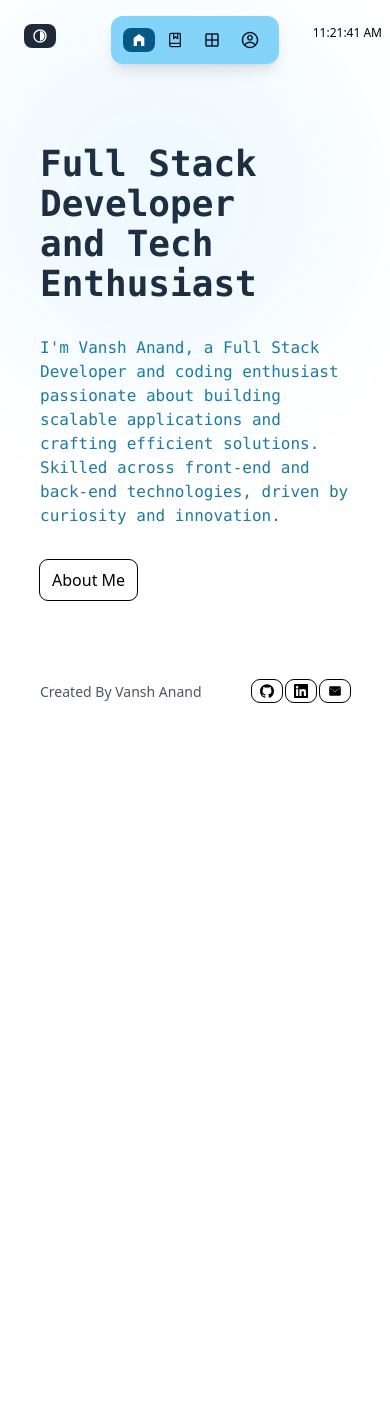
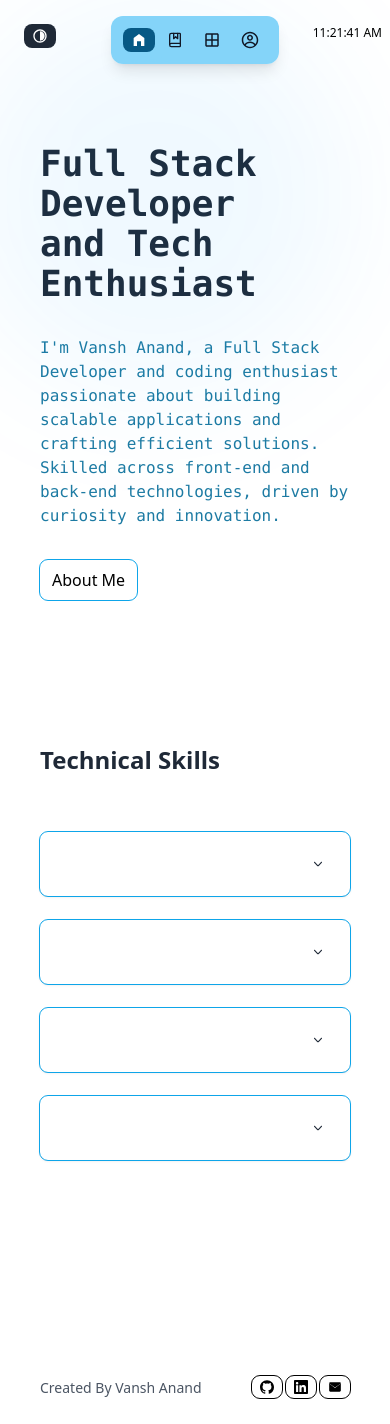
Before and after one commit to vanshanand34/Vansh-Portfolio, a Next.js app: page / in a window 390 px wide. Before the commit the page ends 844 px from the top, so only its background shows below. Built offline with nearby package versions, Linux system fonts and the light colour scheme.

Commit message:
feat: Created technical skills section

```diff
--- a/app/HomePage.tsx
+++ b/app/HomePage.tsx
@@ -3,35 +3,90 @@
 import Link from "next/link";
 import ParentLayout from "./ParentLayout";
 import Footer from "./components/Footer";
+import { useEffect, useState } from "react";
 
 
 export default function HomePage() {
   return (
-    <ParentLayout ChildComponent={<HomePageComponent />} elementName="home"/>
+    <ParentLayout ChildComponent={<HomePageComponent />} elementName="home" />
   )
 }
 
 function HomePageComponent() {
+  const frontendSkills = ["HTML", "CSS", "Javascript", "ReactJs", "Typescript", "NextJs", "Bootstrap", "Tailwind"];
+  const backendSkills = ["Django", "NodeJs", "ExpressJs"];
+  const database = ["MongoDB", "MySQL"];
+  const programmingLang = ["C", "C++", "Python", "Java"];
+
+  const [openDropdownId, setOpenDropDownId] = useState('');
+
+  function handleClick(e: React.MouseEvent) {
+    const element = e.target.closest(".dropdown");
+    console.log(element?.id);
+    if (element) {
+      setOpenDropDownId(prev => element.id == prev ? '' : element.id);
+    } else {
+      setOpenDropDownId('');
+    }
+  }
+
+
   return (
     <>
-      <div className="px-10 sm:px-20 md:px-38 lg:px-56 xl:px-64 pt-28 pb-6 md:pt-44">
+      <div className="px-10 sm:px-20 md:px-38 lg:px-56 xl:px-64 pt-28 pb-6 md:pt-44"
+        onClick={handleClick} >
         <div className="text-4xl md:text-5xl lg:text-6xl dark:text-gray-200 text-gray-800 font-bold font-mono py-4 pt-8">
           <div>Full Stack Developer</div>
           <div>and Tech Enthusiast</div>
         </div>
 
-        <div className="md:text-xl text-base text-[#1d7ba3] text-bold dark:text-gray-300 font-mono py-4">
+        <div className="md:text-xl text-base text-[#1d7ba3] text-bold  font-mono py-4">
           I&apos;m Vansh Anand, a Full Stack Developer and coding enthusiast passionate about building scalable applications and crafting efficient solutions. Skilled across front-end and back-end technologies, driven by curiosity and innovation.
         </div>
 
         <div className="py-4 pb-20">
-          <button className="outline outline-1 dark:outline-white dark:hover:bg-[#343434]
-          outline-black hover:outline-none hover:bg-sky-400 hover:text-white dark:hover:outline-none
+          <button className="outline outline-1 dark:outline-sky-600 dark:hover:bg-[#343434]
+          outline-sky-500 hover:outline-none hover:bg-sky-400 hover:text-white dark:hover:outline-none
           rounded-lg md:text-lg px-3 py-2">
             <Link href={"/about-me"}>
               About Me
             </Link>
           </button>
+        </div>
+
+        <div className="py-12 pb-48">
+          <div className="py-4 pb-8 text-2xl sm:text-3xl md:text-5xl font-bold dark:text-gray-200 text-gray-800">
+            Technical Skills
+          </div>
+
+          <div className="grid grid-cols-1 sm:grid-cols-2 auto-cols-[1fr] gap-x-8 gap-y-6 py-6">
+            <SkillCard
+              skills={frontendSkills}
+              skillType="Frontend"
+              id="frontend"
+              openDropdownId={openDropdownId}
+
+            />
+            <SkillCard
+              skills={backendSkills}
+              skillType="Backend"
+              id="backend"
+              openDropdownId={openDropdownId}
+            />
+            <SkillCard
+              skills={programmingLang}
+              skillType="Programming Languages"
+              id="progLanguage"
+              openDropdownId={openDropdownId}
+            />
+            <SkillCard
+              skills={database}
+              skillType="Database"
+              id="database"
+              openDropdownId={openDropdownId}
+            />
+
+          </div>
         </div>
 
 
@@ -40,3 +95,67 @@ function HomePageComponent() {
     </>
   );
 }
+
+
+function SkillCard({
+  skills,
+  skillType,
+  id,
+  openDropdownId,
+}:
+  {
+    skills: string[],
+    skillType: string,
+    id: string,
+    openDropdownId: string,
+  }
+) {
+
+  const [isCollapsed, setIsCollapsed] = useState(true);
+
+  useEffect(() => {
+    console.log(openDropdownId);
+    if (openDropdownId != id) {
+      setIsCollapsed(true);
+    } else {
+      setIsCollapsed(prev => {
+        console.log(prev);
+        return !prev
+      });
+    }
+  }, [openDropdownId])
+
+  return (
+    <div className="dropdown relative outline outline-1 outline-sky-500 dark:outline-sky-400
+      shadow py-3 px-1 rounded-lg cursor-pointer" id={id} >
+      <div
+        className="p-2"
+        defaultValue={skillType}
+      >
+
+        <div className="flex items-center justify-between">
+          <div className="text-base md:text-lg px-4 text-white">{skillType}
+          </div>
+          <div className="px-4">
+            <svg className={`w-2 h-2 text-gray-800 dark:text-sky-300 ${isCollapsed ? "" : "rotate-180"}`} aria-hidden="true" xmlns="http://www.w3.org/2000/svg" fill="none" viewBox="0 0 14 8">
+              <path stroke="currentColor" strokeLinecap="round" strokeLinejoin="round" strokeWidth="2" d="m1 1 5.326 5.7a.909.909 0 0 0 1.348 0L13 1" />
+            </svg>
+          </div>
+        </div>
+        <div className={`absolute z-10 w-[100%] top-[120%] left-0 bg-[#1d1d1d] shadow-[1px_1px_8px_#000000]
+          rounded-md ${isCollapsed ? "hidden" : "block"}`}>
+          {
+            skills.map(
+              (skill, index) => (
+                <div key={index} className="px-2 py-2">
+                  {skill}
+                </div>
+              )
+            )
+          }
+        </div>
+      </div>
+    </div>
+  )
+
+}
```
